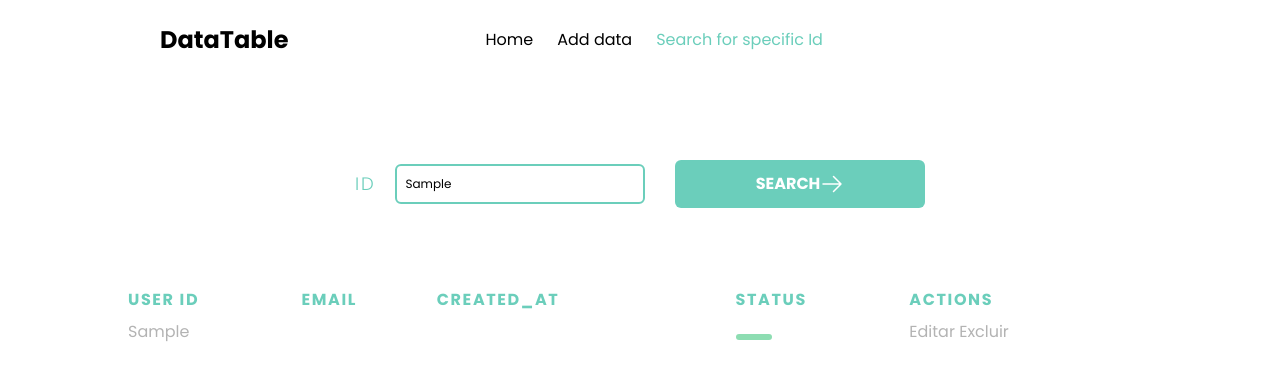
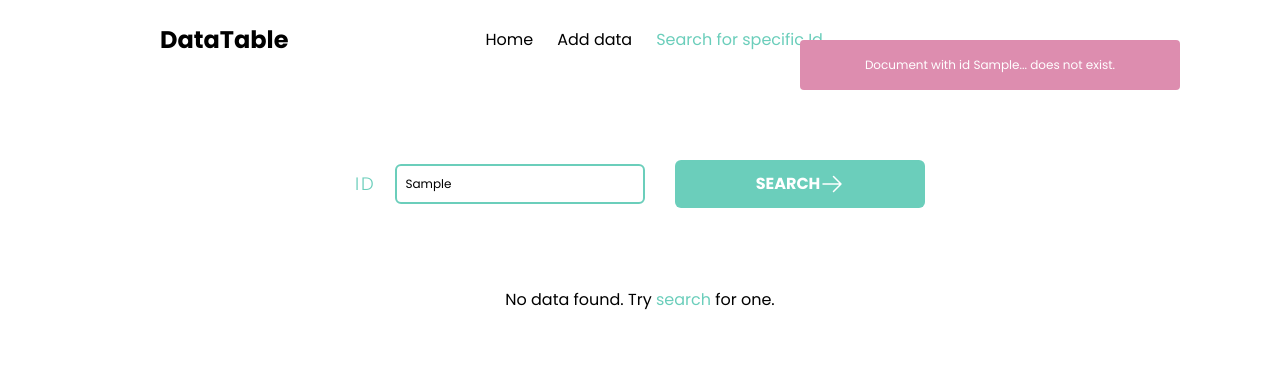
Before and after one commit to Arkadina/next12-data-table, a Next.js app: page /users in a window 1280 px wide. Both pictures are taken after typing "Sample" into the empty fields and a click on the button "SEARCH". Shown: the top 378 px of the page. Built offline with nearby package versions, Linux system fonts and the light colour scheme; no server answers; the database is empty.

Commit message:
feat: new alert component

```diff
--- /dev/null
+++ b/components/widgets/Alert.js
@@ -0,0 +1,46 @@
+import React, { useState } from "react";
+import { motion, AnimatePresence } from "framer-motion";
+
+function Alert({ text, height, width, timeOnScreen }) {
+    const [timeState, setTimeState] = useState(1000 * timeOnScreen);
+    const [isVisible, setIsVisible] = useState(true);
+
+    if (timeState) {
+        setInterval(() => {
+            setIsVisible(false);
+        }, timeState);
+    }
+    return (
+        <>
+            <AnimatePresence>
+                {isVisible && (
+                    <motion.div
+                        initial={{ opacity: 0 }}
+                        animate={{
+                            transform: ["translatex(100px)", "translatex(0px)"],
+                            opacity: 1,
+                        }}
+                        transition={{
+                            duration: 0.8,
+                            type: "spring",
+                            stiffness: 200,
+                        }}
+                        exit={{
+                            opacity: 0,
+                            transform: [
+                                "translatex(-100px)",
+                                "translatex(0px)",
+                            ],
+                        }}
+                        style={{ height, width }}
+                        className="flex items-center justify-center absolute top-[40px] right-[100px] text-xs bg-red rounded text-white"
+                    >
+                        <p>{text}</p>
+                    </motion.div>
+                )}
+            </AnimatePresence>
+        </>
+    );
+}
+
+export default Alert;
--- a/package.json
+++ b/package.json
@@ -9,6 +9,7 @@
         "@heroicons/react": "^2.0.17",
         "autoprefixer": "^10.4.14",
         "firebase": "^9.19.1",
+        "framer-motion": "^10.11.4",
         "luxon": "^3.3.0",
         "next": "^13.2.4",
         "postcss": "^8.4.21",
--- a/pages/users/[id].js
+++ b/pages/users/[id].js
@@ -1,18 +1,20 @@
 import { useEffect, useState } from "react";
+
+import { doc, getDoc } from "firebase/firestore";
+import { db } from "@/config/firebase";
 
 import Layout from "@/components/Layout";
 import ButtonAction from "@/components/widgets/ButtonAction";
 import ButtonActive from "@/components/widgets/ButtonActive";
 import Loader from "@/components/widgets/Loader";
-
-import { doc, getDoc } from "firebase/firestore";
-import { db } from "@/config/firebase";
+import Alert from "@/components/widgets/Alert";
 
 const SearchDataProps = ({ doc_data, doc_id }) => {
     const [isLoading, setIsLoading] = useState(false);
     const [data, setData] = useState();
     const [inputId, setInputId] = useState("");
     const [docId, setDocId] = useState();
+    const [alert, setAlert] = useState(null);
 
     useEffect(() => {
         setIsLoading(true);
@@ -24,16 +26,17 @@ const SearchDataProps = ({ doc_data, doc_id }) => {
 
     async function handleOnSubmit(e) {
         e.preventDefault();
+        const docRef = doc(db, "data", inputId.trim() || doc_id);
+        const docSnap = await getDoc(docRef);
 
+        setAlert(null);
         setIsLoading(true);
-        const docRef = doc(db, "data", inputId.trim());
-        const docSnap = await getDoc(docRef);
 
         if (docSnap.exists()) {
             setData(docSnap.data());
             setDocId(inputId.trim());
         } else {
-            console.log("Não existe");
+            setAlert(`Document with id ${docId} does not exist.`);
         }
 
         setIsLoading(false);
@@ -105,6 +108,14 @@ const SearchDataProps = ({ doc_data, doc_id }) => {
                     </div>
                 )}
             </div>
+            {alert && (
+                <Alert
+                    text={alert}
+                    width="350px"
+                    height="50px"
+                    timeOnScreen="5"
+                />
+            )}
         </Layout>
     );
 };
--- a/pages/users/index.js
+++ b/pages/users/index.js
@@ -1,16 +1,19 @@
 import { useState } from "react";
+
+import { db } from "@/config/firebase";
+import { doc, getDoc } from "firebase/firestore";
 
 import Layout from "@/components/Layout";
 import ButtonAction from "@/components/widgets/ButtonAction";
 import ButtonActive from "@/components/widgets/ButtonActive";
 import Loader from "@/components/widgets/Loader";
-import { db } from "@/config/firebase";
-import { doc, getDoc } from "firebase/firestore";
+import Alert from "@/components/widgets/Alert";
 
 const SearchDataIndex = () => {
     const [isLoading, setIsLoading] = useState(false);
     const [data, setData] = useState();
     const [inputId, setInputId] = useState("");
+    const [alert, setAlert] = useState(null);
 
     async function handleOnSubmit(e) {
         e.preventDefault();
@@ -19,14 +22,12 @@ const SearchDataIndex = () => {
         const docRef = doc(db, "data", inputId.trim());
         const docSnap = await getDoc(docRef);
 
-        console.log(inputId);
-
         if (docSnap.exists()) {
-            console.log("Existe");
             setData(docSnap.data());
         } else {
-            setData(423);
-            console.log("Não existe");
+            setAlert(
+                `Document with id ${inputId.slice(0, 18)}... does not exist.`
+            );
         }
 
         setIsLoading(false);
@@ -101,6 +102,14 @@ const SearchDataIndex = () => {
                     </div>
                 )}
             </div>
+            {alert && (
+                <Alert
+                    text={alert}
+                    width="380px"
+                    height="50px"
+                    timeOnScreen="5"
+                />
+            )}
         </Layout>
     );
 };
```
